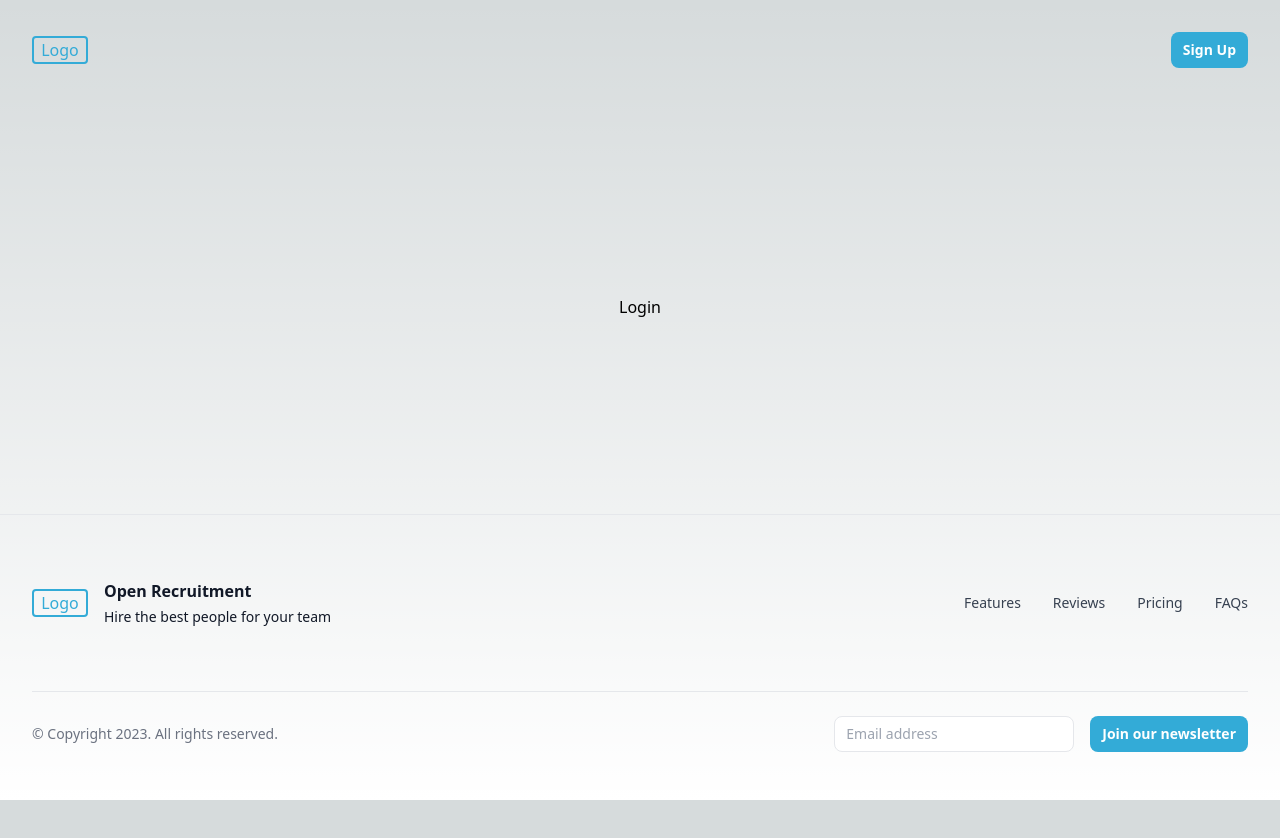
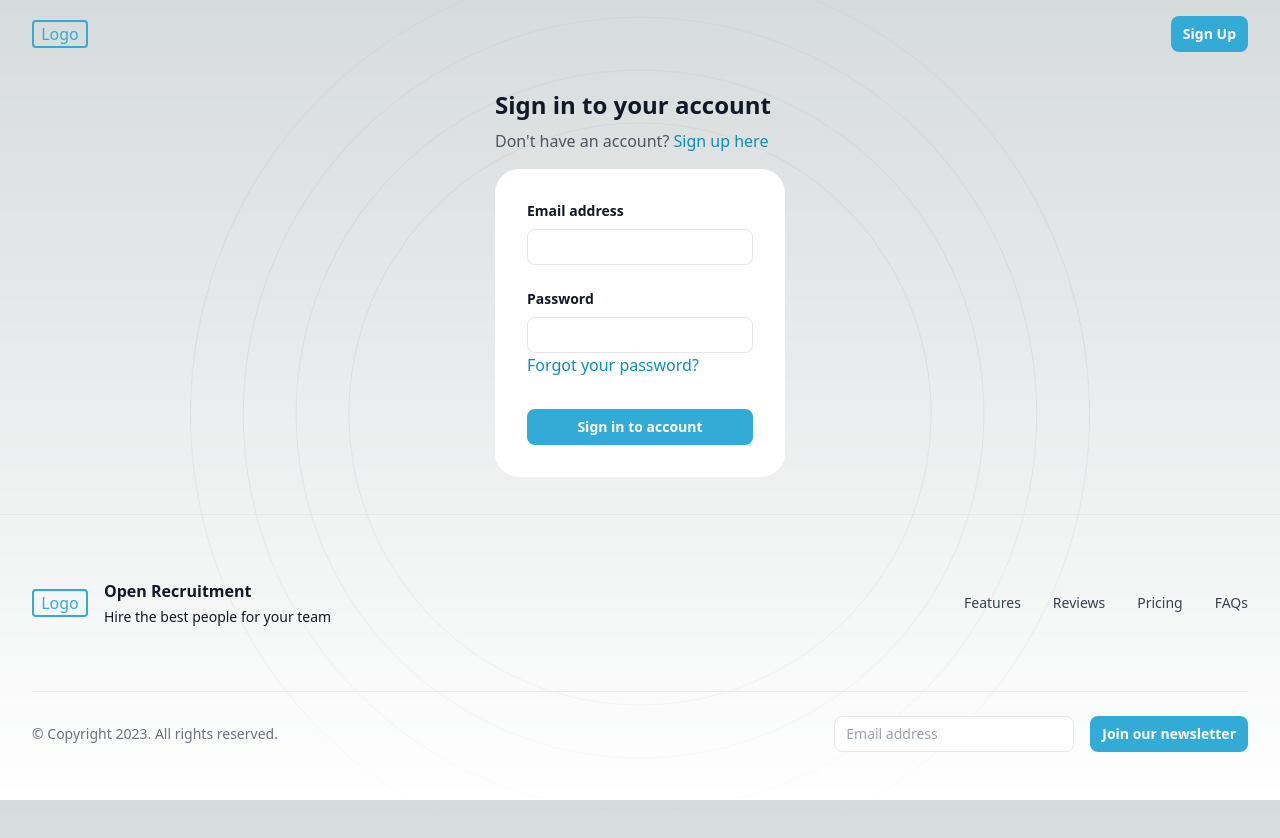
Before and after one commit to luisDevpeoplz/openRecruitment, a Next.js app: page /login in a window 1280 px wide. Shown: the top 838 px of the page. Before the commit the page ends 800 px from the top, so only its background shows below. Built offline with nearby package versions, Linux system fonts and the light colour scheme.

Commit message:
add login page

```diff
--- /dev/null
+++ b/src/components/UI/BackgroundIlustration.tsx
@@ -0,0 +1,20 @@
+import React from 'react'
+
+const BackgroundIllustration = (props: React.SVGProps<SVGSVGElement>) => {
+  return (
+    <svg
+      viewBox="0 0 1090 1090"
+      aria-hidden="true"
+      fill="none"
+      preserveAspectRatio="none"
+      {...props}
+    >
+      <circle cx={545} cy={545} r="544.5" />
+      <circle cx={545} cy={545} r="480.5" />
+      <circle cx={545} cy={545} r="416.5" />
+      <circle cx={545} cy={545} r="352.5" />
+    </svg>
+  )
+}
+
+export default BackgroundIllustration
--- a/src/components/UI/Fields.tsx
+++ b/src/components/UI/Fields.tsx
@@ -16,6 +16,7 @@ interface TextFieldProps {
   placeholder?: string
   autoComplete?: string
   required?: boolean
+  name?: string
 }
 
 function Label({ id, children }: LabelProps) {
--- a/src/components/UI/Header.tsx
+++ b/src/components/UI/Header.tsx
@@ -63,9 +63,10 @@ const Header: React.FC = () => {
   ]
 
   return (
-    <header>
+    <header className="w-screen">
       <nav>
-        <Container className="relative z-50 flex justify-between p-8 w-screen">
+        <Container>
+          <div className="flex justify-between py-4">
             <div className="relative z-10 flex items-center gap-16">
               <Link href="/" aria-label="Home">
                 <Logo />
@@ -164,6 +165,7 @@ const Header: React.FC = () => {
                 </Button>
               )}
             </div>
+          </div>
         </Container>
       </nav>
     </header>
--- /dev/null
+++ b/src/components/forms/LoginForm.tsx
@@ -0,0 +1,58 @@
+import React from 'react'
+import { Button } from '../UI/Button'
+import { TextField } from '../UI/Fields'
+import Link from 'next/link'
+import BackgroundIllustration from '../UI/BackgroundIlustration'
+
+const LoginForm = () => {
+  return (
+    <div className="">
+      <BackgroundIllustration
+        width="900"
+        height="900"
+        className="hidden absolute -top-7 left-1/2 -z-10 h-[788px] -translate-x-1/2 stroke-gray-300 [mask-image:linear-gradient(to_bottom,white_20%,transparent_100%)] sm:-top-9 sm:h-auto sm:block"
+      />
+      <h1 className="text-2xl font-semibold text-gray-900">
+        Sign in to your account
+      </h1>
+      <p className="text-gray-600 mt-2">
+        Don&apos;t have an account?{' '}
+        <Link href="/signup" className="text-cyan-600 hover:underline">
+          Sign up here
+        </Link>
+      </p>
+
+      <form className="bg-white p-8 rounded-3xl my-4">
+        <div className="space-y-6">
+          <TextField
+            label="Email address"
+            id="email"
+            name="email"
+            type="email"
+            autoComplete="email"
+            required
+          />
+          <TextField
+            label="Password"
+            id="password"
+            name="password"
+            type="password"
+            autoComplete="current-password"
+            required
+          />
+          <Link
+            href="/forgot-password"
+            className="text-cyan-600 hover:underline mt-1"
+          >
+            Forgot your password?
+          </Link>
+        </div>
+        <Button type="submit" color="primary" className="mt-8 w-full">
+          Sign in to account
+        </Button>
+      </form>
+    </div>
+  )
+}
+
+export default LoginForm
--- /dev/null
+++ b/src/pages/forgot-password.tsx
@@ -0,0 +1,7 @@
+import React from 'react'
+
+const ForgotPasswordPage = () => {
+  return <div>Forgot password</div>
+}
+
+export default ForgotPasswordPage
--- a/src/pages/login.tsx
+++ b/src/pages/login.tsx
@@ -1,7 +1,8 @@
+import LoginForm from '@/components/forms/LoginForm'
 import React from 'react'
 
 const LoginPage: React.FC = () => {
-  return <p>Login</p>
+  return <LoginForm />
 }
 
 export default LoginPage
```
Lines whose indentation alone changed are shown as unchanged.
